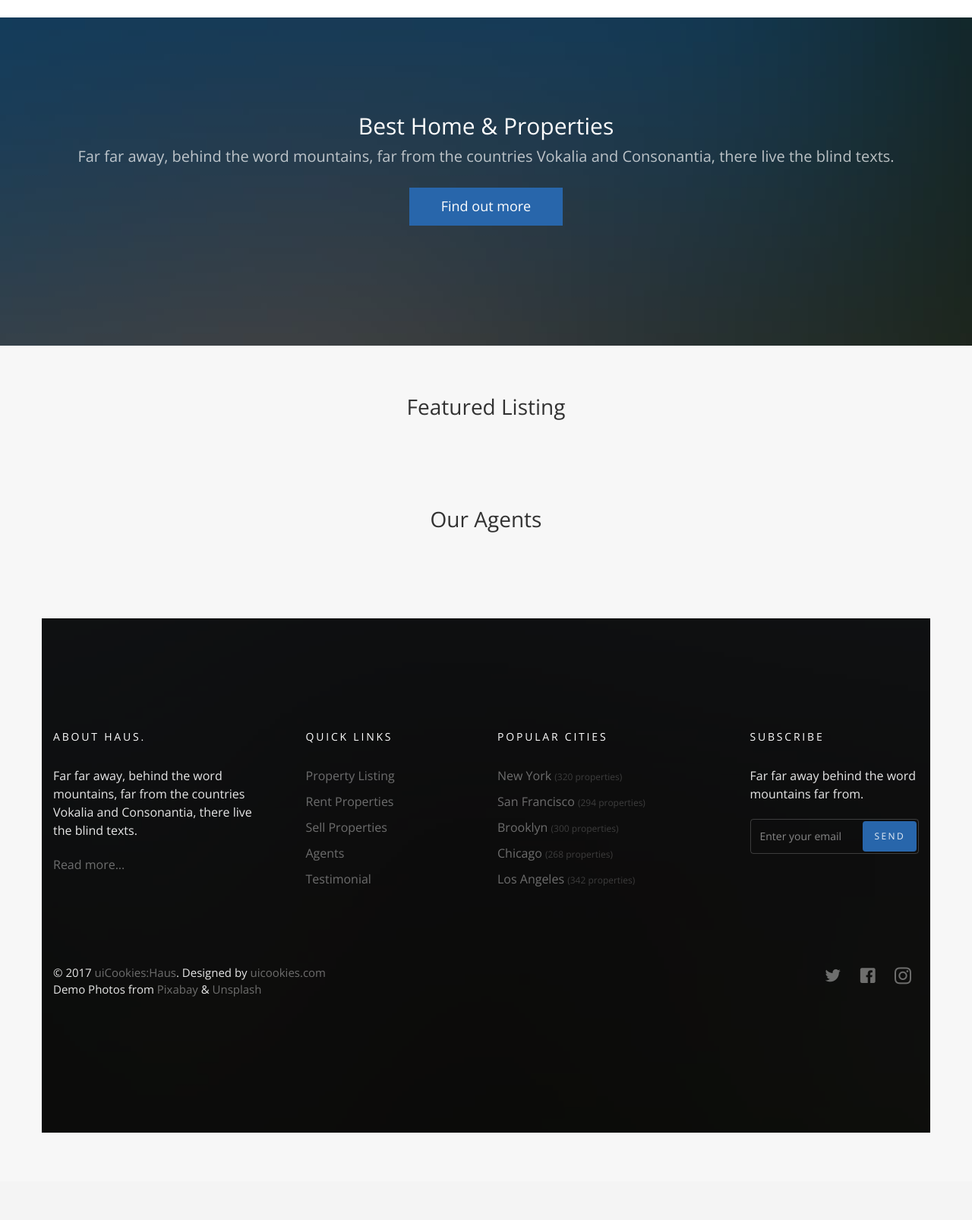
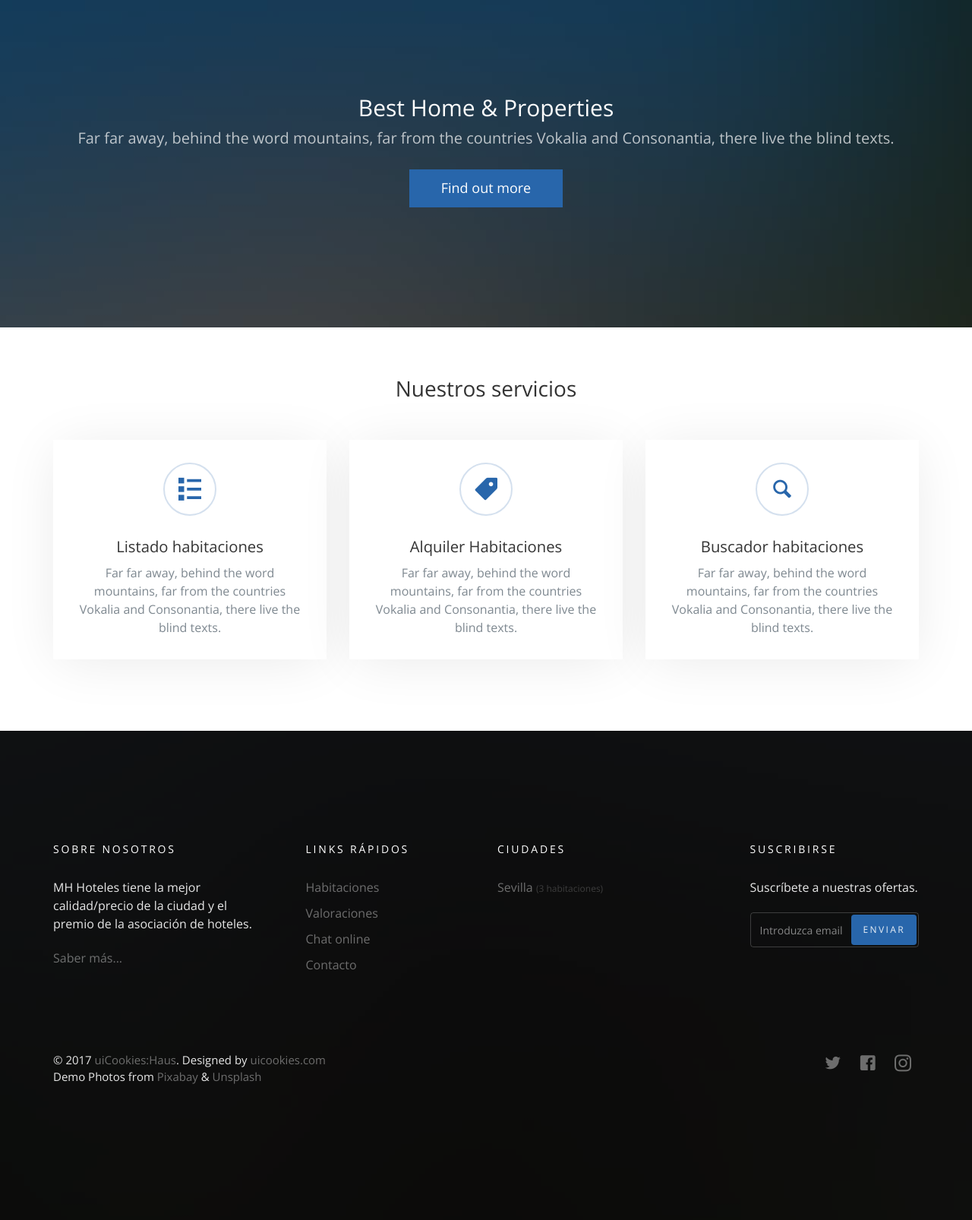
Before and after one commit to LKingJ23/proyectoFinalCurso, a Django app: page / in a window 1280 px wide. Shown: the part 1879-3485 px from the top of the page at 76% size. Before the commit the page ends 3370 px from the top, so only its background shows below. Run offline with Django 3.2, Linux system fonts and the light colour scheme; data comes from the database, SQL or seed files in the repository; both versions use the stored data as it was after the commit; some libraries are stand-ins or nearby versions; some web fonts are replaced.

Commit message:
cambios en templates

```diff
--- a/home/templates/home/home.html
+++ b/home/templates/home/home.html
@@ -47,9 +47,9 @@
               <img src="{% static 'img/flaticon/svg/001-prize.svg' %}" class="svg" alt="Free HTML5 Template by uicookies.com">
             </div>
             <div class="probootstrap-card-text">
-              <h2 class="probootstrap-card-heading">Award Winning Brooker</h2>
-              <p>Far far away, behind the word mountains, far from the countries Vokalia and Consonantia, there live the blind texts.</p>
-              <p><a href="#">Find out more</a></p>
+              <h2 class="probootstrap-card-heading">Ganador del premio Hoteles</h2>
+              <p>Premio al mejor hotel de 4 estrellas 2018/19.</p>
+              <p><a href="#">Saber más</a></p>
             </div>
           </div>
         </div>
@@ -59,9 +59,9 @@
               <img src="{% static 'img/flaticon/svg/005-new.svg' %}" class="svg" alt="Free HTML5 Template by uicookies.com">
             </div>
             <div class="probootstrap-card-text">
-              <h2 class="probootstrap-card-heading">New Houses</h2>
-              <p>Far far away, behind the word mountains, far from the countries Vokalia and Consonantia, there live the blind texts.</p>
-              <p><a href="#">Find out more</a></p>
+              <h2 class="probootstrap-card-heading">Nuevas habitaciones</h2>
+              <p>Disfrute de nuestras nuevas habitaciones.</p>
+              <p><a href="#">Saber más</a></p>
             </div>
           </div>
         </div>
@@ -71,9 +71,9 @@
               <img src="{% static 'img/flaticon/svg/006-coin.svg' %}" class="svg" alt="Free HTML5 Template by uicookies.com">
             </div>
             <div class="probootstrap-card-text">
-              <h2 class="probootstrap-card-heading">Affordable Houses</h2>
-              <p>Far far away, behind the word mountains, far from the countries Vokalia and Consonantia, there live the blind texts.</p>
-              <p><a href="#">Find out more</a></p>
+              <h2 class="probootstrap-card-heading">Habitaciones asequibles</h2>
+              <p>Tenemos los mejores precios de Sevilla.</p>
+              <p><a href="#">Saber más</a></p>
             </div>
           </div>
         </div>
@@ -113,14 +113,13 @@
     </div>
   </section>
   <!-- END: section -->
-
+<!--
   <section class="probootstrap-section probootstrap-section-lighter">
     <div class="container">
       <div class="row heading">
         <h2 class="mt0 mb50 text-center">Featured Listing</h2>
       </div>
       <div class="row">
-        <!--
         {% for property in property_list_home %}
           <div class="col-md-4 col-sm-6">
             <div class="probootstrap-card probootstrap-listing">
@@ -158,28 +157,21 @@
             </div>
 
           </div>
-        -->
         {% endfor %}
       </div>
     </div>
   </section>
+-->
   <section class="probootstrap-section">
     <div class="container">
       <div class="row heading">
-        <h2 class="mt0 mb50 text-center">Our Services</h2>
+        <h2 class="mt0 mb50 text-center">Nuestros servicios</h2>
       </div>
       <div class="row">
         <div class="col-lg-4 col-md-4 col-sm-6 col-xs-12 probootstrap-animate">
           <div class="service text-center">
             <div class="icon"><i class="icon-list2"></i></div>
-            <h2 class="heading">Property Listing</h2>
-            <p>Far far away, behind the word mountains, far from the countries Vokalia and Consonantia, there live the blind texts.</p>
-          </div>
-        </div>
-        <div class="col-lg-4 col-md-4 col-sm-6 col-xs-12 probootstrap-animate">
-          <div class="service text-center">
-            <div class="icon"><i class="icon-power-cord"></i></div>
-            <h2 class="heading">Property Management</h2>
+            <h2 class="heading">Listado habitaciones</h2>
             <p>Far far away, behind the word mountains, far from the countries Vokalia and Consonantia, there live the blind texts.</p>
           </div>
         </div>
@@ -187,30 +179,14 @@
         <div class="col-lg-4 col-md-4 col-sm-6 col-xs-12 probootstrap-animate">
           <div class="service text-center">
             <div class="icon"><i class="icon-price-tag2"></i></div>
-            <h2 class="heading">Renting Properties</h2>
-            <p>Far far away, behind the word mountains, far from the countries Vokalia and Consonantia, there live the blind texts.</p>
-          </div>
-        </div>
-        <div class="clearfix visible-lg-block visible-md-block"></div>
-        <div class="col-lg-4 col-md-4 col-sm-6 col-xs-12 probootstrap-animate">
-          <div class="service text-center">
-            <div class="icon"><i class="icon-direction"></i></div>
-            <h2 class="heading">Selling Properties</h2>
-            <p>Far far away, behind the word mountains, far from the countries Vokalia and Consonantia, there live the blind texts.</p>
-          </div>
-        </div>
-        <div class="clearfix visible-sm-block"></div>
-        <div class="col-lg-4 col-md-4 col-sm-6 col-xs-12 probootstrap-animate">
-          <div class="service text-center">
-            <div class="icon"><i class="icon-home3"></i></div>
-            <h2 class="heading">Brook A Property</h2>
+            <h2 class="heading">Alquiler Habitaciones</h2>
             <p>Far far away, behind the word mountains, far from the countries Vokalia and Consonantia, there live the blind texts.</p>
           </div>
         </div>
         <div class="col-lg-4 col-md-4 col-sm-6 col-xs-12 probootstrap-animate">
           <div class="service text-center">
             <div class="icon"><i class="icon-magnifying-glass"></i></div>
-            <h2 class="heading">Search Property</h2>
+            <h2 class="heading">Buscador habitaciones</h2>
             <p>Far far away, behind the word mountains, far from the countries Vokalia and Consonantia, there live the blind texts.</p>
           </div>
         </div>
@@ -221,27 +197,4 @@
 
   <!-- END: section -->
 
-  <section class="probootstrap-section probootstrap-section-lighter">
-    <div class="container">
-      <div class="row heading">
-        <h2 class="mt0 mb50 text-center">Our Agents</h2>
-      </div>
-      <div class="row">
-        {% for agent in agent_list_home %}
-          <div class="col-md-3">
-            <div class="probootstrap-card probootstrap-person text-left">
-              <div class="probootstrap-card-media">
-                <img src="{{ agent.image.url }}" class="img-responsive" alt="Free HTML5 Template by uicookies.com">
-              </div>
-              <div class="probootstrap-card-text">
-                <h2 class="probootstrap-card-heading mb0">{{ agent }}</h2>
-                <p><small>{{ agent.title }}</small></p>
-              </div>
-            </div>
-          </div>
-        {% endfor %}
-      </div>
-    </div>
-  </section>
-
 {% endblock body %}
--- a/templates/base.html
+++ b/templates/base.html
@@ -71,43 +71,38 @@
       <div class="row mb60">
         <div class="col-md-3">
           <div class="probootstrap-footer-widget">
-            <h4 class="heading">About Haus.</h4>
-            <p>Far far away, behind the word mountains, far from the countries Vokalia and Consonantia, there live the blind texts. </p>
-            <p><a href="#">Read more...</a></p>
+            <h4 class="heading">Sobre nosotros</h4>
+            <p>MH Hoteles tiene la mejor calidad/precio de la ciudad y el premio de la asociación de hoteles. </p>
+            <p><a href="#">Saber más...</a></p>
           </div>
         </div>
         <div class="col-md-3">
           <div class="probootstrap-footer-widget probootstrap-link-wrap">
-            <h4 class="heading">Quick Links</h4>
+            <h4 class="heading">Links rápidos</h4>
             <ul class="stack-link">
-              <li><a href="#">Property Listing</a></li>
-              <li><a href="#">Rent Properties</a></li>
-              <li><a href="#">Sell Properties</a></li>
-              <li><a href="#">Agents</a></li>
-              <li><a href="#">Testimonial</a></li>
+              <li><a href="{% url 'habitaciones:habitaciones_list' %}">Habitaciones</a></li>
+              <li><a href="#">Valoraciones</a></li>
+              <li><a href="#">Chat online</a></li>
+              <li><a href="#">Contacto</a></li>
             </ul>
           </div>
         </div>
         <div class="col-md-3">
           <div class="probootstrap-footer-widget">
-            <h4 class="heading">Popular Cities</h4>
+            <h4 class="heading">Ciudades</h4>
             <ul class="stack-link">
-              <li><a href="#">New York <small>(320 properties)</small></a></li>
-              <li><a href="#">San Francisco <small>(294 properties)</small></a></li>
-              <li><a href="#">Brooklyn <small>(300 properties)</small></a></li>
-              <li><a href="#">Chicago <small>(268 properties)</small></a></li>
-              <li><a href="#">Los Angeles <small>(342 properties)</small></a></li>
+              <li><a href="{% url 'habitaciones:habitaciones_list' %}">Sevilla <small>({{ habitaciones_count }} habitaciones)</small></a></li>
             </ul>
           </div>
         </div>
         <div class="col-md-3">
           <div class="probootstrap-footer-widget probootstrap-link-wrap">
-            <h4 class="heading">Subscribe</h4>
-            <p>Far far away behind the word mountains far from.</p>
+            <h4 class="heading">Suscribirse</h4>
+            <p>Suscríbete a nuestras ofertas.</p>
             <form action="#">
               <div class="form-field">
-                <input type="text" class="form-control" placeholder="Enter your email">
-                <button class="btn btn-subscribe">Send</button>
+                <input type="text" class="form-control" placeholder="Introduzca email">
+                <button class="btn btn-subscribe">Enviar</button>
               </div>
             </form>
           </div>
```
Also changed, not shown: db.sqlite3.
